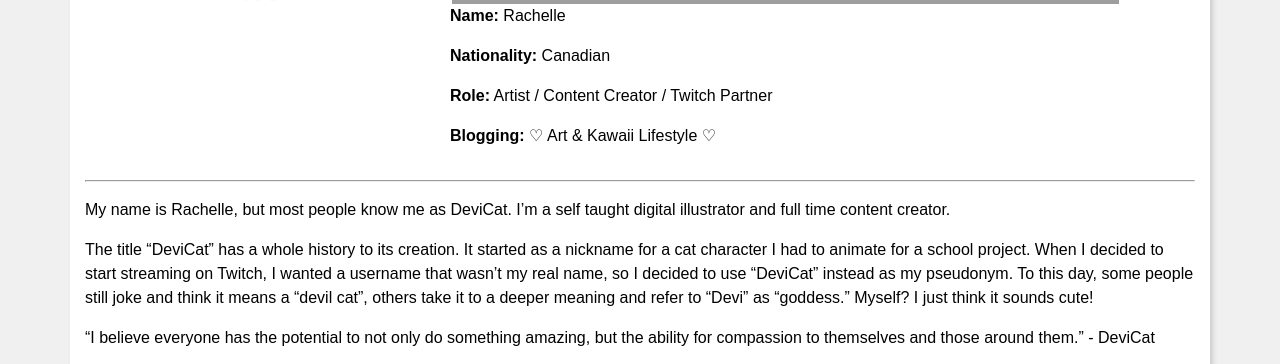
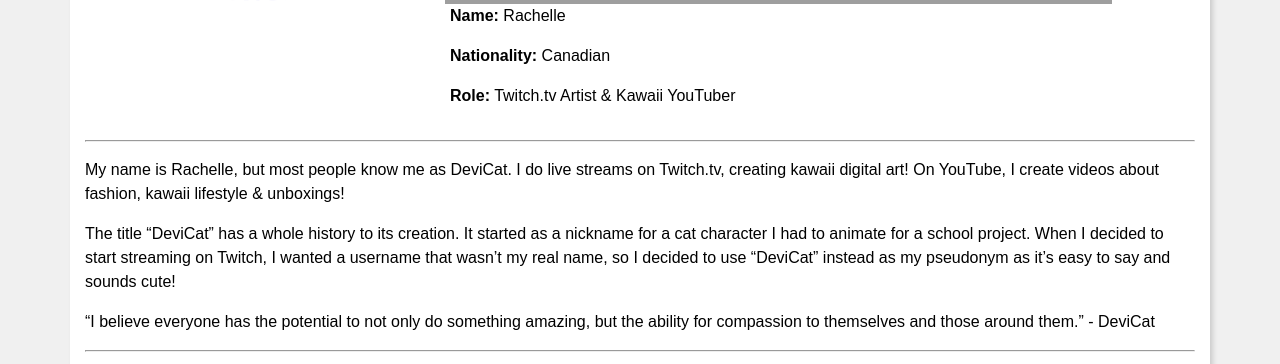
Before and after one commit to DeviCatOutlet/devicatoutlet.github.io, a Jekyll site: the page built from about.md, in a window 1280 px wide and 900 px high, cut to the strip 424-788 px from the top of the window. Built offline with Jekyll 4.4.1, drawn with Linux system fonts in a browser that asks for light colours; our own code applies the rules of GitHub Pages for plain Markdown files.

Commit message:
Update about page

```diff
--- a/about.md
+++ b/about.md
@@ -5,15 +5,14 @@
 * ## About DeviCat
   * **Name:** Rachelle
   * **Nationality:** Canadian
-  * **Role:** Artist / Content Creator / Twitch Partner
-  * **Blogging:** ♡ Art & Kawaii Lifestyle ♡
+  * **Role:** Twitch.tv Artist & Kawaii YouTuber
 
 
   ---
 
-  My name is Rachelle, but most people know me as DeviCat. I’m a self taught digital illustrator and full time content creator.
+  My name is Rachelle, but most people know me as DeviCat. I do live streams on Twitch.tv, creating kawaii digital art! On YouTube, I create videos about fashion, kawaii lifestyle & unboxings!
 
-The title "DeviCat" has a whole history to its creation. It started as a nickname for a cat character I had to animate for a school project. When I decided to start streaming on Twitch, I wanted a username that wasn't my real name, so I decided to use "DeviCat" instead as my pseudonym. To this day, some people still joke and think it means a "devil cat", others take it to a deeper meaning and refer to "Devi" as "goddess." Myself? I just think it sounds cute!
+The title "DeviCat" has a whole history to its creation. It started as a nickname for a cat character I had to animate for a school project. When I decided to start streaming on Twitch, I wanted a username that wasn't my real name, so I decided to use "DeviCat" instead as my pseudonym as it's easy to say and sounds cute!
 
 “I believe everyone has the potential to not only do something amazing, but the ability for compassion to themselves and those around them.” - DeviCat
 
```
